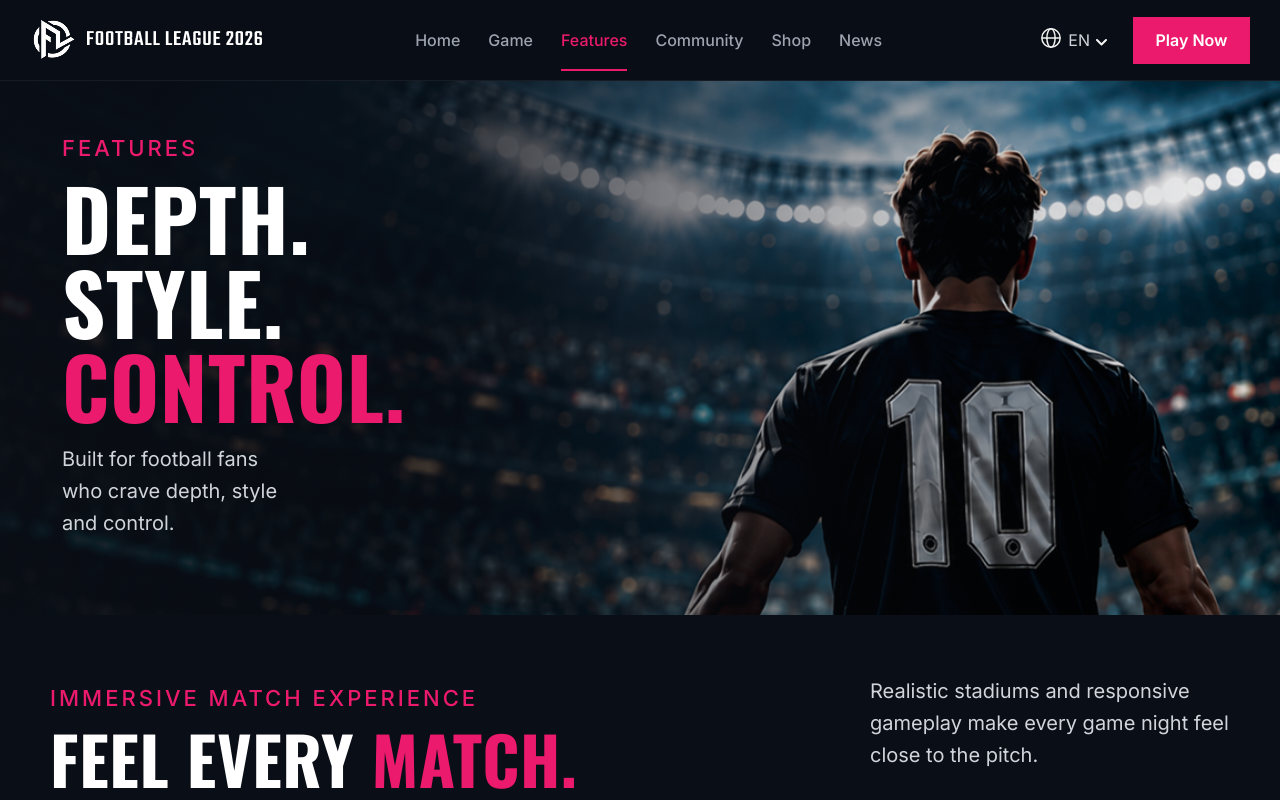
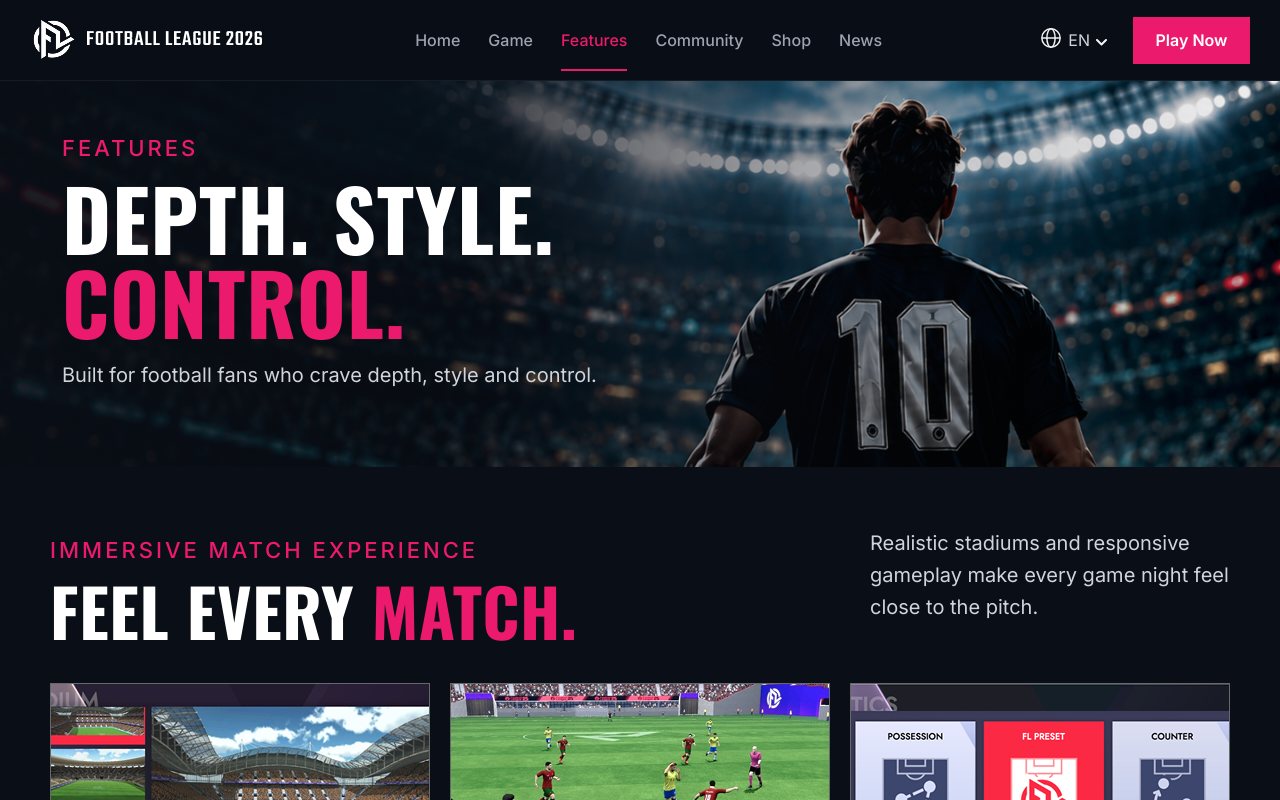
Before and after one commit to jyotithecode-sudo/football-website, a React (Vite) app: page /features in a window 1280 px wide. Shown: the top 800 px of the page. Built offline with nearby package versions, Linux system fonts and the light colour scheme.

Commit message:
Fix Features page build

```diff
--- a/src/FeaturesPage.css
+++ b/src/FeaturesPage.css
@@ -123,12 +123,7 @@
     font-size: 106px;
   }
 }
-@media (min-width: 767px) {
-.features-hero-content {
-    margin-left: 30px;
-    max-width: 300px;
-}
-}
+
 /* ---------- Immersive match experience ---------- */
 
 .match-intro {
```
